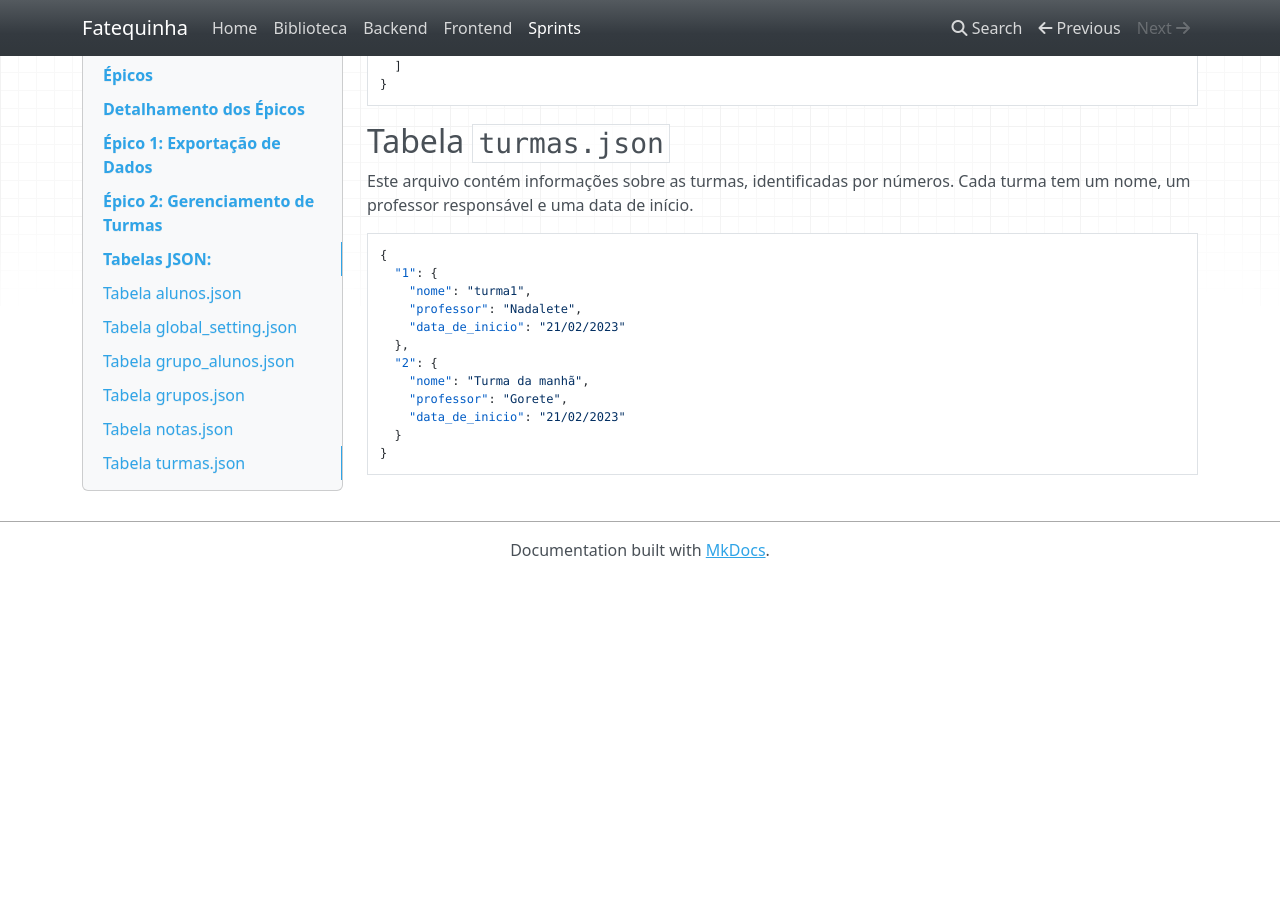
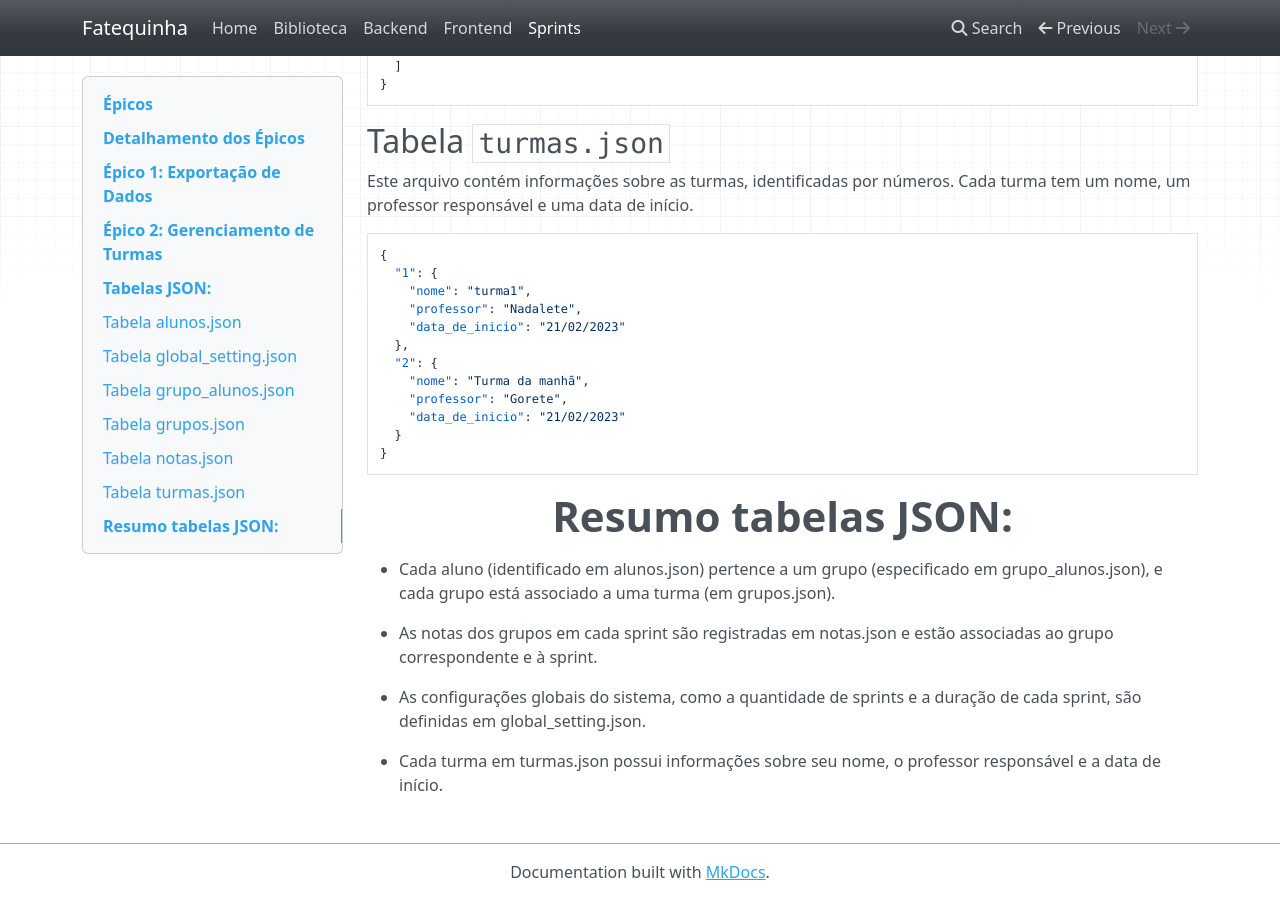
Before and after one commit to c137santos/FATEC-API-1S-DOCUMENTS, an MkDocs documentation site: the page built from docs/sprints.md, in a window 1280 px wide and 900 px high, scrolled down 18478 px. Built offline with MkDocs 1.6.1, drawn with Linux system fonts in a browser that asks for light colours; nearby versions of some CDN libraries; before the commit the page ends 19056 px from its top, so only the background shows below that.

Commit message:
Adicionado nova estrutura json e corrigido final do documento

````diff
--- a/docs/sprints.md
+++ b/docs/sprints.md
@@ -427,3 +427,13 @@ Este arquivo contém informações sobre as turmas, identificadas por números.
   }
 }
 ```
+
+# **<p style="text-align:center;">Resumo tabelas JSON:</p>**
+
+- Cada aluno (identificado em alunos.json) pertence a um grupo (especificado em grupo_alunos.json), e cada grupo está associado a uma turma (em grupos.json).
+
+- As notas dos grupos em cada sprint são registradas em notas.json e estão associadas ao grupo correspondente e à sprint.
+
+- As configurações globais do sistema, como a quantidade de sprints e a duração de cada sprint, são definidas em global_setting.json.
+
+- Cada turma em turmas.json possui informações sobre seu nome, o professor responsável e a data de início.
````
